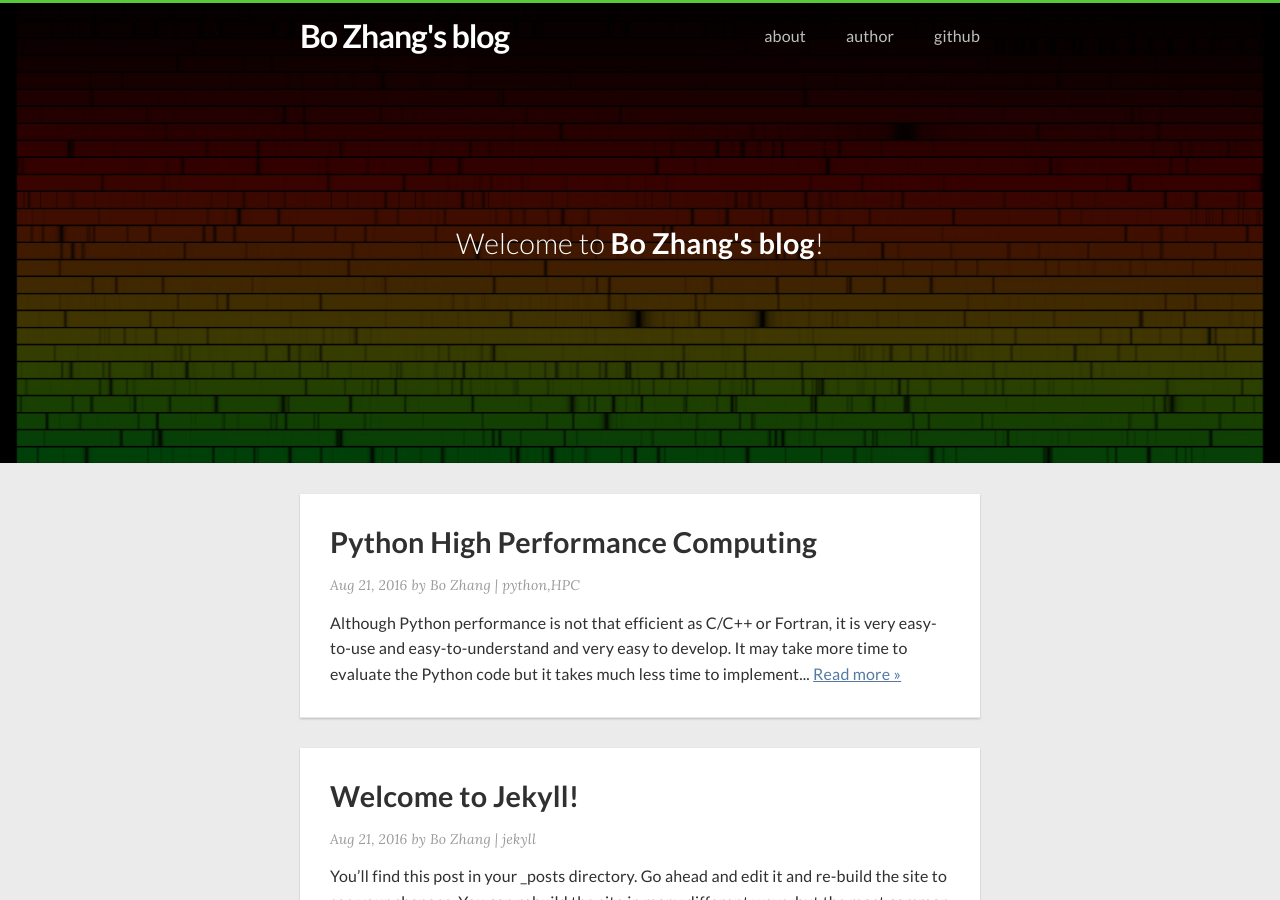
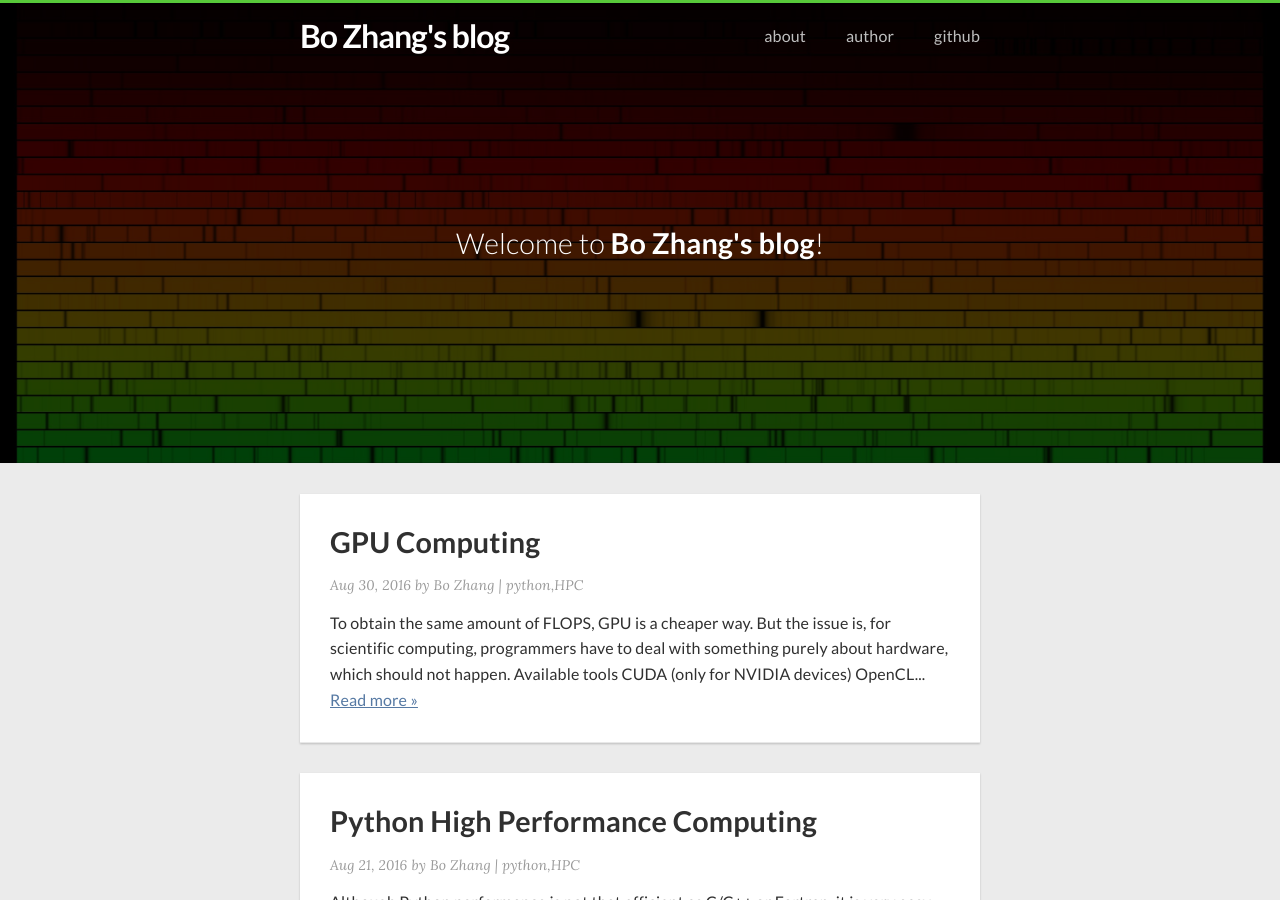
Before and after one commit to hypergravity/hypergravity.github.io, a Jekyll site: the page built from index.html, in a window 1280 px wide and 900 px high. Built offline with Jekyll 4.4.1, drawn with Linux system fonts in a browser that asks for light colours; nearby versions of some CDN libraries; the list of posts is cut into pages by our own code; part of the change alters nothing that is shown.

Commit message:
add 2016-08-30-GPU-computing.md

````diff
--- a/_posts/2016-08-21-python-high-performance-computing.md
+++ b/_posts/2016-08-21-python-high-performance-computing.md
@@ -20,7 +20,8 @@ There are basically two ways to enhance the performance of Python code:
 
 ## Enhance the code efficiency
 
-### Principles of high performance
+### Principles of optimization for high performance
+
 This requires the programmers to have some knowledge of data structure, hardwares and high performance third-party packages.
 For example, vectorization makes full use of the CPU cache, thus leading to a significant enhancement of performance. But this requires the programmers to know the array storage format, e.g., in C/Fortran format.
 Once the programmers knows the advantages of each data structures in Python, the code could be optimized to have a significant improvement on performance.
@@ -37,6 +38,29 @@ Also, SWIG and F2PY are useful to integrate C/C++ and Fortran into Python, respe
 - **numba/numbapro**
 
 Also, numba/numbapro is a very convenient way to speed up your code without much modifications (this is very important in development).
+Using the @numba.jit decorator, even numpy code, whose most CPU-intensive code is written using C/Fortran, can accelerate.
+Taking the matrix dot as an example,
+```python
+import numpy as np
+import numba
+
+@numba.jit
+def mydot(a, b):
+    return np.dot(a, b)
+
+a = np.random.randn(10000, 1000)
+b = np.random.randn(1000, 10000)
+
+%timeit np.dot(a, b)
+%timeit mydot(a, b)
+```
+
+The output is:
+```
+1 loop, best of 3: 1.03 s per loop
+1 loop, best of 3: 870 ms per loop
+```
+This is at least 10% speed up, and could be significant to the problem.
 
 ***
 
@@ -177,18 +201,4 @@ dv = rc[:]
 ### Other ways to do parallel
 
 One of the other ways to do parallel is to use **GPU**.
-
-Available packages:
-
-- CUDA
-- OpenCL
-- OpenACC
-
-For python users, available packages are
-
-- PyCUDA
-- PyOpenCL
-
-
-Taking CUDA as an example, installation is described in [here](http://developer.download.nvidia.com/compute/cuda/7.5/Prod/docs/sidebar/CUDA_Installation_Guide_Linux.pdf).
-PyCUDA could be installed following [this instruction](https://wiki.tiker.net/PyCuda/Installation/Linux/Ubuntu).
+This is migrated to another post.
--- /dev/null
+++ b/_posts/2016-08-30-GPU-computing.md
@@ -0,0 +1,43 @@
+---
+layout: post
+title:  "GPU Computing"
+date:   Tuesday, 30. August 2016 11:53AM
+categories: python, HPC
+---
+
+To obtain the same amount of FLOPS, GPU is a cheaper way.
+But the issue is, for scientific computing, programmers have to deal with something purely about hardware, which should not happen.
+
+## Available tools
+
+- CUDA (only for NVIDIA devices)
+- OpenCL
+- OpenACC
+
+Recently CUDA 8.0 is released, but CUDA 7.5 seems to be more supported by other softwares. But CUDA can only be used on NVIDIA devices.
+
+Taking CUDA as an example, installation is described in [here](http://developer.download.nvidia.com/compute/cuda/7.5/Prod/docs/sidebar/CUDA_Installation_Guide_Linux.pdf).
+
+## Python
+
+### wrappers
+
+- PyCUDA (actually not that easy to install, conf. [this](https://wiki.tiker.net/PyCuda/Installation/Linux/Ubuntu))
+- PyOpenCL
+
+In Python, PyCUDA and PyOpenCL provide a wrapper of CUDA and OpenCL, respectively.
+You have to split the data stream so that the countless cores in GPU can process them separately.
+
+### numba acceleration
+Also, the previously mentioned `numba.jit` can still be used to accelerate the GPU computing programs.
+
+## MATLAB
+
+In MATLAB, 2014a/2016a all support GPU programming using `gpuArray`.
+The rest seems to be easy and automatic.
+Here is an example:
+
+![](/home/cham/PycharmProjects/hypergravity.github.io/_posts/2016-08-30/matlab2016a_gpuarray_matdot.png)
+
+Due to the latency, GPU behaves worse than CPU.
+But re-do the commands, GPU has a ~40X speed gain.
````
Also changed, not shown: _posts/2016-08-30/matlab2016a_gpuarray_matdot.png (added).
